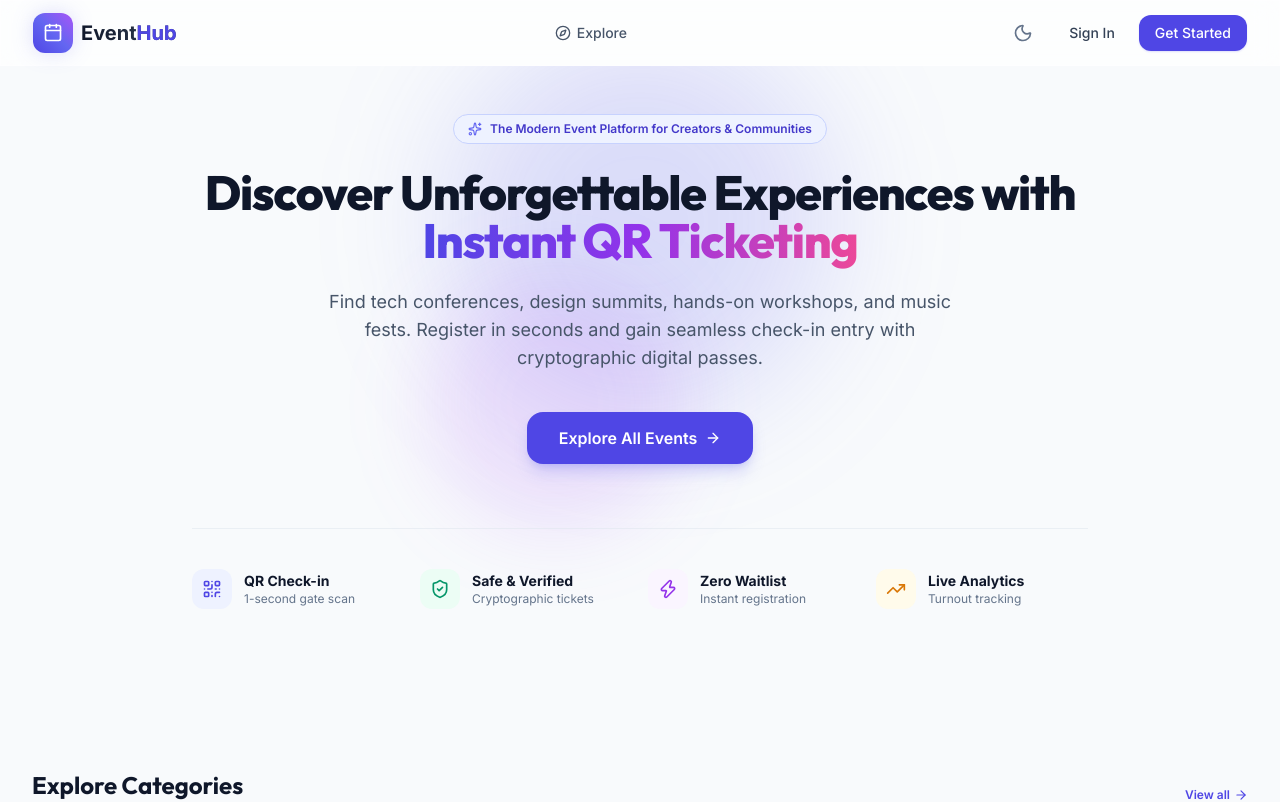
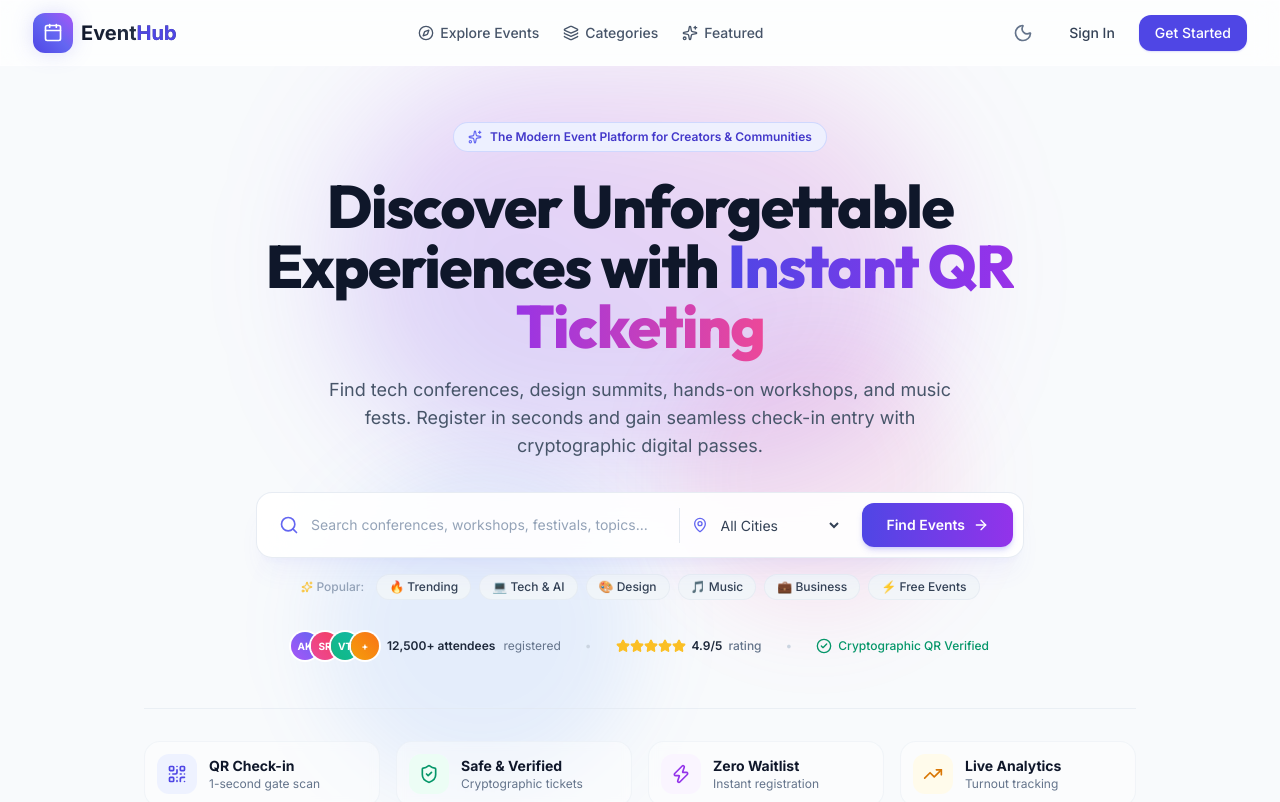
Before and after one commit to Vishwateja0411/Eventhub, a React (Vite) app in the folder frontend/: page / in a window 1280 px wide. Shown: the top 802 px of the page. Built offline with nearby package versions, Linux system fonts and the light colour scheme; no server answers.

Commit message:
feat(ui): elevate landing page with hero search, trending tags, social proof, and balanced navbar

```diff
--- a/frontend/src/components/layout/Navbar.jsx
+++ b/frontend/src/components/layout/Navbar.jsx
@@ -12,6 +12,8 @@ import {
   Menu,
   X,
   Compass,
+  Layers,
+  Sparkles,
 } from 'lucide-react';
 
 export default function Navbar() {
@@ -40,14 +42,30 @@ export default function Navbar() {
           </Link>
 
           {/* Desktop Navigation */}
-          <nav className="hidden md:flex items-center gap-5">
+          <nav className="hidden md:flex items-center gap-6">
             <Link
               to="/events"
               className="flex items-center gap-1.5 text-sm font-medium text-slate-600 hover:text-indigo-600 dark:text-slate-300 dark:hover:text-indigo-400 transition-colors"
             >
               <Compass className="w-4 h-4" />
-              Explore
+              Explore Events
             </Link>
+
+            <a
+              href="/#categories"
+              className="flex items-center gap-1.5 text-sm font-medium text-slate-600 hover:text-indigo-600 dark:text-slate-300 dark:hover:text-indigo-400 transition-colors"
+            >
+              <Layers className="w-4 h-4" />
+              Categories
+            </a>
+
+            <a
+              href="/#featured"
+              className="flex items-center gap-1.5 text-sm font-medium text-slate-600 hover:text-indigo-600 dark:text-slate-300 dark:hover:text-indigo-400 transition-colors"
+            >
+              <Sparkles className="w-4 h-4" />
+              Featured
+            </a>
 
             {isAuthenticated && user?.role === 'USER' && (
               <Link
@@ -68,7 +86,14 @@ export default function Navbar() {
               </Link>
             )}
 
-
+            {user?.role === 'ADMIN' && (
+              <Link
+                to="/admin/dashboard"
+                className="flex items-center gap-1.5 text-sm font-semibold text-purple-600 dark:text-purple-400 hover:text-purple-700 transition-colors"
+              >
+                Admin Console
+              </Link>
+            )}
           </nav>
 
           {/* Right Action Icons & Auth */}
@@ -156,6 +181,20 @@ export default function Navbar() {
           >
             Explore Events
           </Link>
+          <a
+            href="/#categories"
+            onClick={() => setMobileMenuOpen(false)}
+            className="block px-3 py-2 rounded-lg text-sm font-medium text-slate-700 dark:text-slate-200 hover:bg-indigo-50 dark:hover:bg-slate-800"
+          >
+            Categories
+          </a>
+          <a
+            href="/#featured"
+            onClick={() => setMobileMenuOpen(false)}
+            className="block px-3 py-2 rounded-lg text-sm font-medium text-slate-700 dark:text-slate-200 hover:bg-indigo-50 dark:hover:bg-slate-800"
+          >
+            Featured
+          </a>
           {isAuthenticated && user?.role === 'USER' && (
             <Link
               to="/my-tickets"
--- a/frontend/src/pages/Home.jsx
+++ b/frontend/src/pages/Home.jsx
@@ -1,5 +1,5 @@
 import React, { useEffect, useState } from 'react';
-import { Link } from 'react-router-dom';
+import { Link, useNavigate } from 'react-router-dom';
 import api from '../api/client';
 import EventCard from '../components/events/EventCard';
 import {
@@ -9,12 +9,19 @@ import {
   ShieldCheck,
   QrCode,
   Zap,
+  Search,
+  MapPin,
+  Star,
+  CheckCircle2,
 } from 'lucide-react';
 
 export default function Home() {
   const [featuredEvents, setFeaturedEvents] = useState([]);
   const [categories, setCategories] = useState([]);
   const [loading, setLoading] = useState(true);
+  const [searchQuery, setSearchQuery] = useState('');
+  const [selectedCity, setSelectedCity] = useState('');
+  const navigate = useNavigate();
 
   useEffect(() => {
     const fetchData = async () => {
@@ -34,43 +41,152 @@ export default function Home() {
     fetchData();
   }, []);
 
+  const handleHeroSearch = (e) => {
+    e.preventDefault();
+    const params = new URLSearchParams();
+    if (searchQuery.trim()) params.set('search', searchQuery.trim());
+    if (selectedCity.trim()) params.set('city', selectedCity.trim());
+    navigate(`/events?${params.toString()}`);
+  };
+
   return (
-    <div className="space-y-20 pb-20">
+    <div className="space-y-24 pb-24">
       {/* ─── HERO SECTION ────────────────────────────────────────── */}
-      <section className="relative pt-12 pb-20 overflow-hidden">
-        {/* Glow orb background elements */}
-        <div className="absolute top-1/4 left-1/2 -translate-x-1/2 -translate-y-1/2 w-96 h-96 bg-indigo-500/20 dark:bg-indigo-500/10 rounded-full blur-3xl pointer-events-none" />
-        <div className="absolute top-1/3 left-1/3 w-64 h-64 bg-purple-500/15 dark:bg-purple-500/10 rounded-full blur-2xl pointer-events-none" />
+      <section className="relative pt-8 sm:pt-14 pb-16 overflow-hidden">
+        {/* Ambient lighting mesh background */}
+        <div className="absolute top-1/4 left-1/2 -translate-x-1/2 -translate-y-1/2 w-[600px] h-[400px] bg-gradient-to-tr from-indigo-600/20 via-purple-600/20 to-pink-500/15 dark:from-indigo-600/15 dark:via-purple-600/10 dark:to-transparent rounded-full blur-3xl pointer-events-none" />
+        <div className="absolute top-1/2 left-1/4 w-80 h-80 bg-blue-500/10 dark:bg-blue-500/5 rounded-full blur-2xl pointer-events-none" />
+        <div className="absolute top-1/3 right-1/4 w-72 h-72 bg-pink-500/10 dark:bg-pink-500/5 rounded-full blur-2xl pointer-events-none" />
 
         <div className="max-w-5xl mx-auto px-4 text-center relative z-10">
-          <div className="inline-flex items-center gap-2 px-3.5 py-1.5 rounded-full text-xs font-semibold bg-indigo-50 dark:bg-indigo-950/80 text-indigo-700 dark:text-indigo-300 border border-indigo-200 dark:border-indigo-800 mb-6 backdrop-blur-md shadow-xs animate-in fade-in duration-300">
+          {/* Badge */}
+          <div className="inline-flex items-center gap-2 px-3.5 py-1.5 rounded-full text-xs font-semibold bg-indigo-50/90 dark:bg-indigo-950/80 text-indigo-700 dark:text-indigo-300 border border-indigo-200/80 dark:border-indigo-800/80 mb-6 backdrop-blur-md shadow-xs">
             <Sparkles className="w-3.5 h-3.5 text-indigo-500" />
             <span>The Modern Event Platform for Creators & Communities</span>
           </div>
 
-          <h1 className="text-2xl sm:text-4xl lg:text-5xl font-extrabold tracking-tight text-slate-900 dark:text-white leading-[1.2] mb-6 max-w-4xl mx-auto">
+          {/* Main Headline */}
+          <h1 className="text-3xl sm:text-5xl lg:text-6xl font-black tracking-tight text-slate-900 dark:text-white leading-[1.15] mb-5 max-w-4xl mx-auto">
             Discover Unforgettable Experiences with{' '}
             <span className="bg-gradient-to-r from-indigo-600 via-purple-600 to-pink-500 bg-clip-text text-transparent">
               Instant QR Ticketing
             </span>
           </h1>
 
-          <p className="max-w-2xl mx-auto text-base sm:text-lg text-slate-600 dark:text-slate-300 mb-10 leading-relaxed">
+          {/* Subheading */}
+          <p className="max-w-2xl mx-auto text-base sm:text-lg text-slate-600 dark:text-slate-300 mb-8 leading-relaxed">
             Find tech conferences, design summits, hands-on workshops, and music fests. Register in seconds and gain seamless check-in entry with cryptographic digital passes.
           </p>
 
-          <div className="flex items-center justify-center">
-            <Link
-              to="/events"
-              className="px-8 py-3.5 rounded-2xl bg-indigo-600 hover:bg-indigo-700 text-white font-semibold shadow-lg shadow-indigo-500/25 flex items-center justify-center gap-2 hover:scale-[1.02] transition-all"
+          {/* Interactive Hero Search Bar */}
+          <form
+            onSubmit={handleHeroSearch}
+            className="w-full max-w-3xl mx-auto p-2 sm:p-2.5 rounded-2xl bg-white/90 dark:bg-slate-900/90 backdrop-blur-xl border border-slate-200/80 dark:border-slate-800 shadow-xl shadow-indigo-500/5 flex flex-col sm:flex-row items-stretch sm:items-center gap-2 mb-4"
+          >
+            {/* Keyword Input */}
+            <div className="flex-1 flex items-center gap-3 px-3 py-2 text-slate-400">
+              <Search className="w-5 h-5 text-indigo-500 flex-shrink-0" />
+              <input
+                type="text"
+                value={searchQuery}
+                onChange={(e) => setSearchQuery(e.target.value)}
+                placeholder="Search conferences, workshops, festivals, topics..."
+                className="w-full bg-transparent text-sm text-slate-900 dark:text-white placeholder-slate-400 dark:placeholder-slate-500 outline-none"
+              />
+            </div>
+
+            {/* Location selector */}
+            <div className="hidden sm:flex items-center gap-2 px-3 py-2 border-l border-slate-200 dark:border-slate-800 text-slate-400">
+              <MapPin className="w-4 h-4 text-indigo-500 flex-shrink-0" />
+              <select
+                value={selectedCity}
+                onChange={(e) => setSelectedCity(e.target.value)}
+                className="bg-transparent text-xs sm:text-sm text-slate-700 dark:text-slate-300 outline-none cursor-pointer pr-2"
+              >
+                <option value="" className="dark:bg-slate-900 text-slate-700 dark:text-slate-300">All Cities</option>
+                <option value="Bengaluru" className="dark:bg-slate-900 text-slate-700 dark:text-slate-300">Bengaluru</option>
+                <option value="Mumbai" className="dark:bg-slate-900 text-slate-700 dark:text-slate-300">Mumbai</option>
+                <option value="Delhi" className="dark:bg-slate-900 text-slate-700 dark:text-slate-300">Delhi NCR</option>
+                <option value="Hyderabad" className="dark:bg-slate-900 text-slate-700 dark:text-slate-300">Hyderabad</option>
+                <option value="Online" className="dark:bg-slate-900 text-slate-700 dark:text-slate-300">Online / Virtual</option>
+              </select>
+            </div>
+
+            {/* Submit button */}
+            <button
+              type="submit"
+              className="px-6 py-3 rounded-xl bg-gradient-to-r from-indigo-600 to-purple-600 hover:from-indigo-500 hover:to-purple-500 text-white font-semibold text-sm shadow-md shadow-indigo-500/25 flex items-center justify-center gap-2 transition-all hover:scale-[1.02] active:scale-[0.98] cursor-pointer"
             >
-              Explore All Events <ArrowRight className="w-4 h-4" />
-            </Link>
+              Find Events
+              <ArrowRight className="w-4 h-4" />
+            </button>
+          </form>
+
+          {/* Quick Discovery Tags */}
+          <div className="flex flex-wrap items-center justify-center gap-2 mb-8">
+            <span className="text-xs font-medium text-slate-400 dark:text-slate-500 mr-1 flex items-center gap-1">
+              <Sparkles className="w-3 h-3 text-amber-400" /> Popular:
+            </span>
+            {[
+              { label: '🔥 Trending', query: 'sortBy=date' },
+              { label: '💻 Tech & AI', query: 'category=technology' },
+              { label: '🎨 Design', query: 'category=design' },
+              { label: '🎵 Music', query: 'category=music' },
+              { label: '💼 Business', query: 'category=business' },
+              { label: '⚡ Free Events', query: 'isFree=true' },
+            ].map((pill, idx) => (
+              <Link
+                key={idx}
+                to={`/events?${pill.query}`}
+                className="px-3 py-1 rounded-full text-xs font-medium bg-slate-100/90 hover:bg-slate-200/90 dark:bg-slate-800/80 dark:hover:bg-slate-700 text-slate-700 dark:text-slate-300 border border-slate-200/60 dark:border-slate-700/60 transition-all hover:scale-105"
+              >
+                {pill.label}
+              </Link>
+            ))}
+          </div>
+
+          {/* Social Proof & Trust Strip */}
+          <div className="flex flex-wrap items-center justify-center gap-4 sm:gap-6 text-xs text-slate-500 dark:text-slate-400 mb-12">
+            <div className="flex items-center gap-2">
+              <div className="flex -space-x-2">
+                <div className="w-7 h-7 rounded-full ring-2 ring-white dark:ring-slate-900 bg-gradient-to-tr from-purple-500 to-indigo-500 flex items-center justify-center text-[10px] font-bold text-white shadow-xs">
+                  AK
+                </div>
+                <div className="w-7 h-7 rounded-full ring-2 ring-white dark:ring-slate-900 bg-gradient-to-tr from-pink-500 to-rose-500 flex items-center justify-center text-[10px] font-bold text-white shadow-xs">
+                  SR
+                </div>
+                <div className="w-7 h-7 rounded-full ring-2 ring-white dark:ring-slate-900 bg-gradient-to-tr from-emerald-500 to-teal-500 flex items-center justify-center text-[10px] font-bold text-white shadow-xs">
+                  VT
+                </div>
+                <div className="w-7 h-7 rounded-full ring-2 ring-white dark:ring-slate-900 bg-gradient-to-tr from-amber-500 to-orange-500 flex items-center justify-center text-[10px] font-bold text-white shadow-xs">
+                  +
+                </div>
+              </div>
+              <span className="font-semibold text-slate-800 dark:text-slate-200">12,500+ attendees</span> registered
+            </div>
+
+            <span className="hidden sm:inline-block text-slate-300 dark:text-slate-700">•</span>
+
+            <div className="flex items-center gap-1.5 font-medium">
+              <div className="flex text-amber-400">
+                {[...Array(5)].map((_, i) => (
+                  <Star key={i} className="w-3.5 h-3.5 fill-amber-400 text-amber-400" />
+                ))}
+              </div>
+              <span className="font-semibold text-slate-800 dark:text-slate-200">4.9/5</span> rating
+            </div>
+
+            <span className="hidden sm:inline-block text-slate-300 dark:text-slate-700">•</span>
+
+            <div className="flex items-center gap-1.5 font-medium text-emerald-600 dark:text-emerald-400">
+              <CheckCircle2 className="w-4 h-4" />
+              <span>Cryptographic QR Verified</span>
+            </div>
           </div>
 
           {/* Highlights bar */}
-          <div className="grid grid-cols-2 md:grid-cols-4 gap-4 mt-16 max-w-4xl mx-auto pt-10 border-t border-slate-200/60 dark:border-slate-800/60 text-left">
-            <div className="flex items-center gap-3">
+          <div className="grid grid-cols-2 md:grid-cols-4 gap-4 max-w-5xl mx-auto pt-8 border-t border-slate-200/60 dark:border-slate-800/60 text-left">
+            <div className="flex items-center gap-3 p-3 rounded-2xl bg-white/40 dark:bg-slate-900/40 border border-slate-200/40 dark:border-slate-800/40 backdrop-blur-sm hover:border-indigo-400/50 transition-all">
               <div className="p-2.5 rounded-xl bg-indigo-50 dark:bg-slate-800 text-indigo-600 dark:text-indigo-400">
                 <QrCode className="w-5 h-5" />
               </div>
@@ -79,7 +195,7 @@ export default function Home() {
                 <p className="text-xs text-slate-500">1-second gate scan</p>
               </div>
             </div>
-            <div className="flex items-center gap-3">
+            <div className="flex items-center gap-3 p-3 rounded-2xl bg-white/40 dark:bg-slate-900/40 border border-slate-200/40 dark:border-slate-800/40 backdrop-blur-sm hover:border-emerald-400/50 transition-all">
               <div className="p-2.5 rounded-xl bg-emerald-50 dark:bg-slate-800 text-emerald-600 dark:text-emerald-400">
                 <ShieldCheck className="w-5 h-5" />
               </div>
@@ -88,7 +204,7 @@ export default function Home() {
                 <p className="text-xs text-slate-500">Cryptographic tickets</p>
               </div>
             </div>
-            <div className="flex items-center gap-3">
+            <div className="flex items-center gap-3 p-3 rounded-2xl bg-white/40 dark:bg-slate-900/40 border border-slate-200/40 dark:border-slate-800/40 backdrop-blur-sm hover:border-purple-400/50 transition-all">
               <div className="p-2.5 rounded-xl bg-purple-50 dark:bg-slate-800 text-purple-600 dark:text-purple-400">
                 <Zap className="w-5 h-5" />
               </div>
@@ -97,7 +213,7 @@ export default function Home() {
                 <p className="text-xs text-slate-500">Instant registration</p>
               </div>
             </div>
-            <div className="flex items-center gap-3">
+            <div className="flex items-center gap-3 p-3 rounded-2xl bg-white/40 dark:bg-slate-900/40 border border-slate-200/40 dark:border-slate-800/40 backdrop-blur-sm hover:border-amber-400/50 transition-all">
               <div className="p-2.5 rounded-xl bg-amber-50 dark:bg-slate-800 text-amber-600 dark:text-amber-400">
                 <TrendingUp className="w-5 h-5" />
               </div>
@@ -111,7 +227,7 @@ export default function Home() {
       </section>
 
       {/* ─── POPULAR CATEGORIES ──────────────────────────────────── */}
-      <section className="max-w-7xl mx-auto px-4 sm:px-6 lg:px-8">
+      <section id="categories" className="max-w-7xl mx-auto px-4 sm:px-6 lg:px-8 scroll-mt-24">
         <div className="flex items-center justify-between mb-8">
           <div>
             <h2 className="text-2xl font-bold text-slate-900 dark:text-white">Explore Categories</h2>
@@ -151,7 +267,7 @@ export default function Home() {
       </section>
 
       {/* ─── FEATURED EVENTS ─────────────────────────────────────── */}
-      <section className="max-w-7xl mx-auto px-4 sm:px-6 lg:px-8">
+      <section id="featured" className="max-w-7xl mx-auto px-4 sm:px-6 lg:px-8 scroll-mt-24">
         <div className="flex items-center justify-between mb-8">
           <div>
             <h2 className="text-2xl font-bold text-slate-900 dark:text-white">Featured Events</h2>
```
